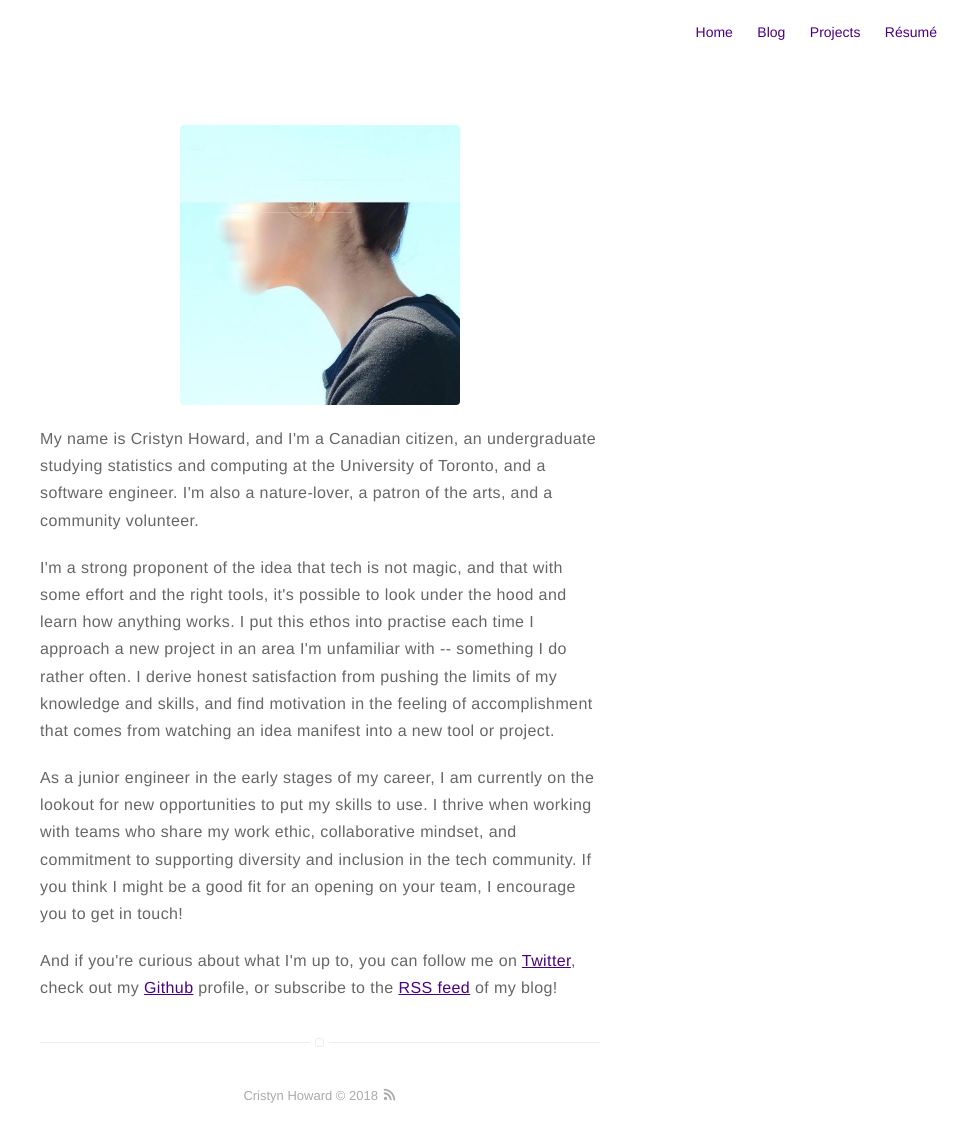
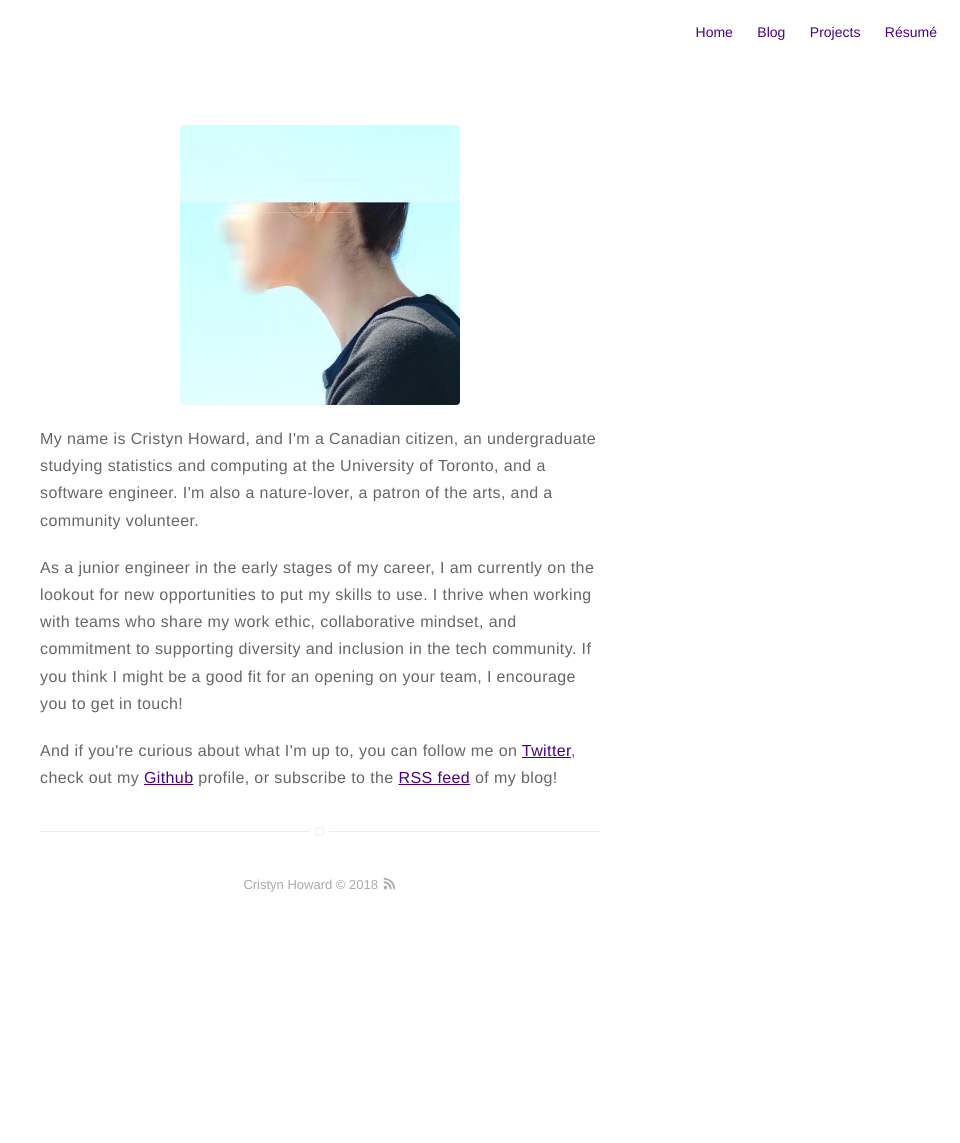
Before and after one commit to cristynhoward/cristynhoward.github.io, a Jekyll site: the page built from about.md, in a window 1280 px wide. Shown: the whole page, without its empty margins (320-1280 px from the left). Built offline with Jekyll 4.4.1, drawn with Linux system fonts in a browser that asks for light colours; after the commit the page ends 932 px from its top, so only the background shows below that.

Commit message:
Shortened about section.

```diff
--- a/about.md
+++ b/about.md
@@ -6,8 +6,6 @@ layout: page
 
 <p>My name is Cristyn Howard, and I'm a Canadian citizen, an undergraduate studying statistics and computing at the University of Toronto, and a software engineer. I'm also a nature-lover, a patron of the arts, and a community volunteer.</p>
 
-<p>I'm a strong proponent of the idea that tech is not magic, and that with some effort and the right tools, it's possible to look under the hood and learn how anything works. I put this ethos into practise each time I approach a new project in an area I'm unfamiliar with -- something I do rather often. I derive honest satisfaction from pushing the limits of my knowledge and skills, and find motivation in the feeling of accomplishment that comes from watching an idea manifest into a new tool or project.</p>
-
 <p>As a junior engineer in the early stages of my career, I am currently on the lookout for new opportunities to put my skills to use. I thrive when working with teams who share my work ethic, collaborative mindset, and commitment to supporting diversity and inclusion in the tech community. If you think I might be a good fit for an opening on your team, I encourage you to get in touch!</p>
 
 <p>And if you're curious about what I'm up to, you can follow me on <a href="http://www.twitter.com/cristynhoward">Twitter</a>, check out my <a href="http://www.github.com/cristynhoward">Github</a> profile, or subscribe to the <a href="https://cristynhoward.github.io/feed.xml">RSS feed</a> of my blog!</p>
```
